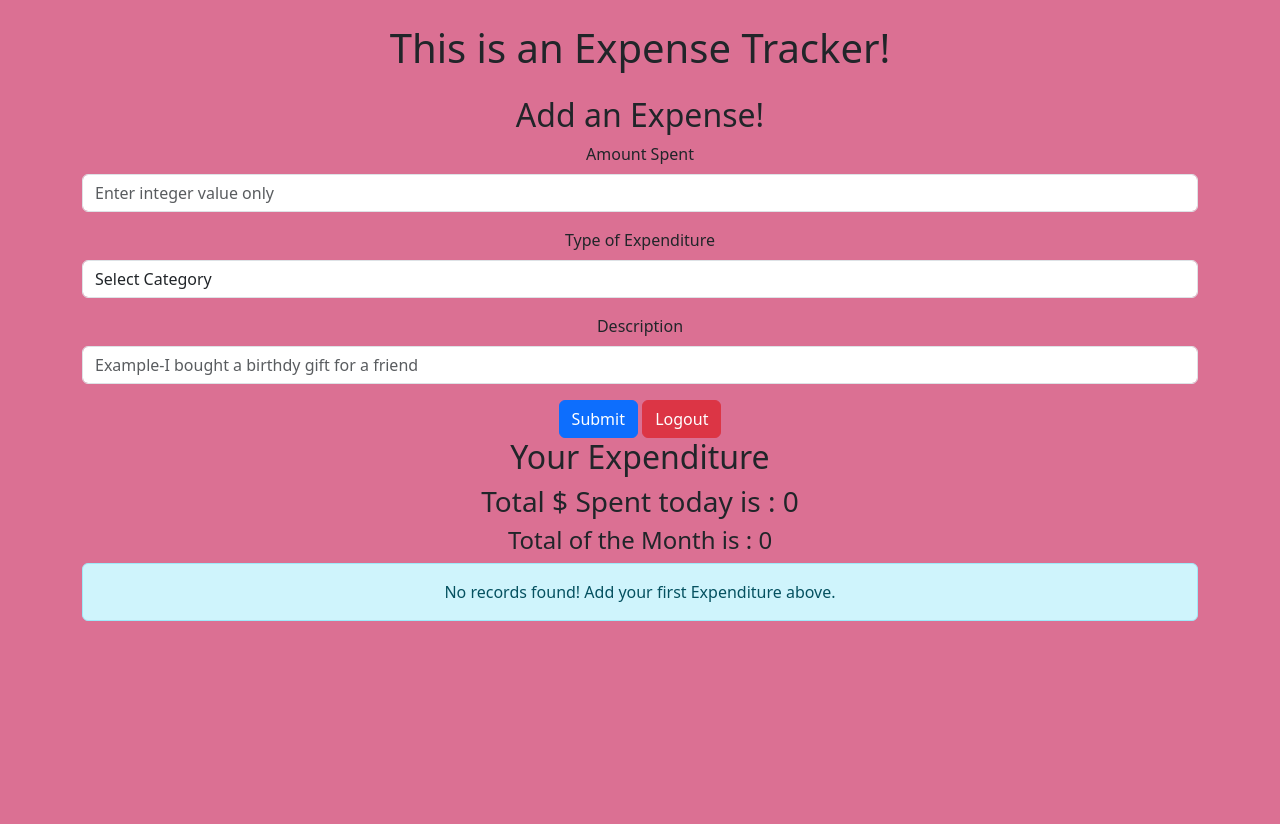
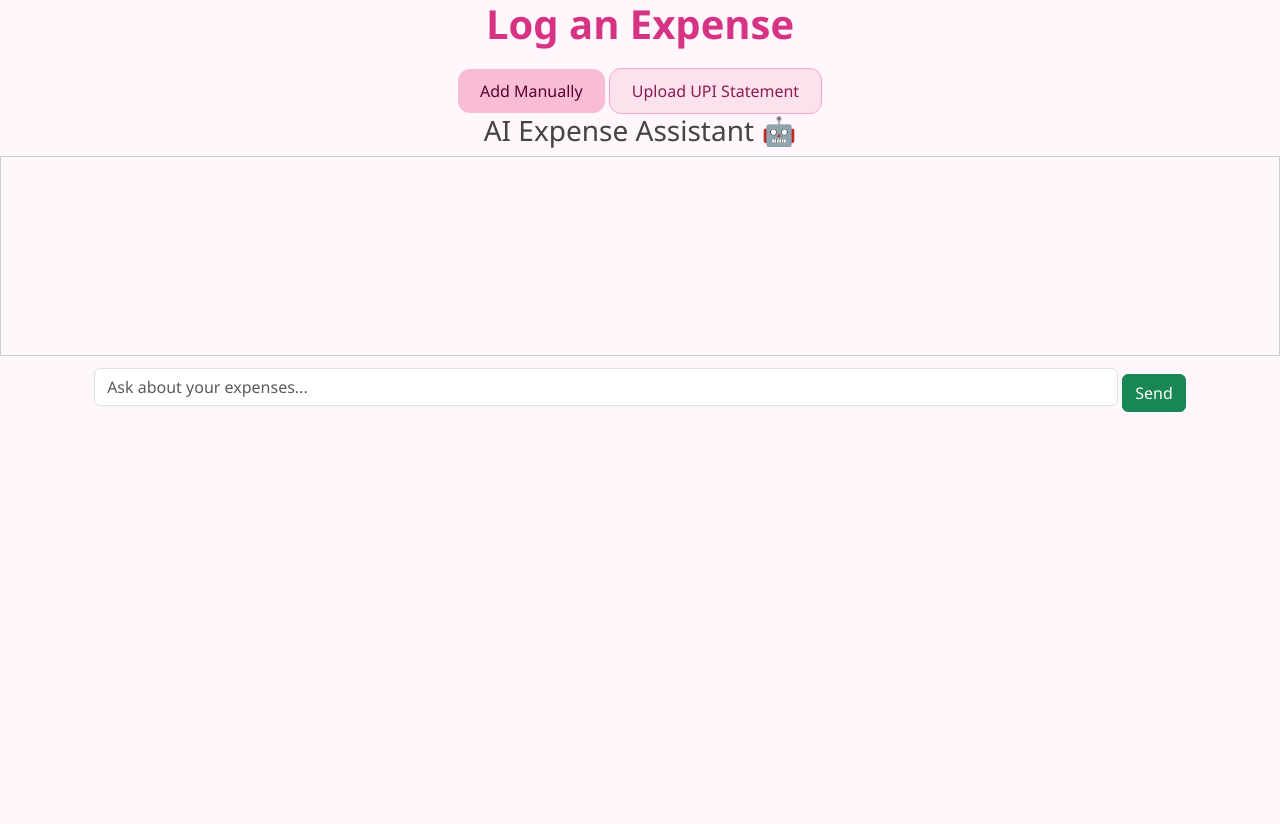
Before and after one commit to sanyaa06/Expense-Tracker, a Flask app: page /dashboard in a window 1280 px wide. After the commit the page ends 412 px from the top, so only its background shows below. Run offline with Flask 3, Linux system fonts and the light colour scheme; a user stored in the database is signed in.

Commit message:
Add AI chatbot

```diff
--- a/app.py
+++ b/app.py
@@ -1,106 +1,191 @@
-from flask import Flask, render_template, request, redirect, url_for, session, flash
+
+import csv
+from io import TextIOWrapper
+from flask import Flask, render_template, request, redirect, url_for, session, flash, jsonify
 from flask_sqlalchemy import SQLAlchemy
 from datetime import datetime, date
-from sqlalchemy import func
+from sqlalchemy import func, extract
 from werkzeug.security import generate_password_hash, check_password_hash
 from flask_restful import Api, Resource
-from flask_jwt_extended import (
-    JWTManager, create_access_token,
-    jwt_required, get_jwt_identity
-)
+from flask_jwt_extended import JWTManager, create_access_token, jwt_required, get_jwt_identity
+from dotenv import load_dotenv
+import os
+
+
+load_dotenv()
 
 
 app = Flask(__name__)
+app.secret_key = "supersecretkey"
 
-app.secret_key = "supersecretkey"
-app.config["JWT_SECRET_KEY"] = "jwt-secret-key"
 app.config["SQLALCHEMY_DATABASE_URI"] = "sqlite:///expense.db"
 app.config["SQLALCHEMY_TRACK_MODIFICATIONS"] = False
+app.config["JWT_SECRET_KEY"] = "jwt-secret-key"
 
 db = SQLAlchemy(app)
 api = Api(app)
 jwt = JWTManager(app)
 
-with app.app_context():
-    db.create_all()
 
+from transformers import pipeline
 
+classifier = pipeline(
+    "zero-shot-classification",
+    model="facebook/bart-large-mnli"
+)
 
-def expense_to_dict(expense):
-    return {
-        "id": expense.id,
-        "amount": expense.Amt,
-        "type": expense.Type,
-        "description": expense.Desc,
-        "date_time": expense.date_time.isoformat()
-    }
+INTENT_LABELS = [
+    "TOTAL_EXPENSE",
+    "CATEGORY_EXPENSE",
+    "MONTHLY_SUMMARY",
+    "SAVING_ADVICE",
+    "GENERAL_CHAT"
+]
+
+def get_intent_llm(message):
+    result = classifier(message, INTENT_LABELS)
+    return result["labels"][0]
 
 
 class User_Model(db.Model):
     __tablename__ = "users"
-
     id = db.Column(db.Integer, primary_key=True)
     username = db.Column(db.String(200), unique=True, nullable=False)
     password = db.Column(db.String(200), nullable=False)
-    created_at = db.Column(db.DateTime, default=datetime.utcnow)
 
     def set_password(self, password):
         self.password = generate_password_hash(password)
 
-    def __repr__(self):
-        return f"User {self.username}"
-
 
 class Expense_Model(db.Model):
     __tablename__ = "expenses"
-
     id = db.Column(db.Integer, primary_key=True)
     Amt = db.Column(db.Integer, nullable=False)
     Type = db.Column(db.String(200), nullable=False)
     Desc = db.Column(db.String(200), nullable=False)
     date_time = db.Column(db.DateTime, default=datetime.utcnow)
-
     user_id = db.Column(db.Integer, db.ForeignKey("users.id"), nullable=False)
 
-    def __repr__(self):
-        return f"Expense {self.id} - {self.Type}"
 
+with app.app_context():
+    db.create_all()
+
+
+def total_expense_this_month(user_id):
+    now = datetime.now()
+    return db.session.query(func.sum(Expense_Model.Amt)).filter(
+        Expense_Model.user_id == user_id,
+        extract("month", Expense_Model.date_time) == now.month,
+        extract("year", Expense_Model.date_time) == now.year
+    ).scalar() or 0
+
+
+def category_expense_this_month(user_id, category):
+    now = datetime.now()
+    return db.session.query(func.sum(Expense_Model.Amt)).filter(
+        Expense_Model.user_id == user_id,
+        Expense_Model.Type.ilike(f"%{category}%"),
+        extract("month", Expense_Model.date_time) == now.month,
+        extract("year", Expense_Model.date_time) == now.year
+    ).scalar() or 0
+
+@app.route("/chat", methods=["POST"])
+def chat():
+    if "user_id" not in session:
+        return jsonify({"reply": "Please login first"}), 401
+
+    data = request.get_json()
+    message = data.get("message", "")
+    user_id = session["user_id"]
+
+    intent = get_intent_llm(message)
+
+    session["last_intent"] = intent
+    session["last_message"] = message.lower()
+
+    if intent == "TOTAL_EXPENSE":
+        total = total_expense_this_month(user_id)
+        reply = f"Your total expense this month is ₹{total} 💸"
+
+    elif intent == "CATEGORY_EXPENSE":
+        categories = ["food", "travel", "shopping", "bills", "entertainment", "groceries"]
+        msg = message.lower()
+
+        category = next((c for c in categories if c in msg), None)
+
+        if not category:
+            reply = "Please mention a category like food, travel, shopping, etc."
+        else:
+            amount = category_expense_this_month(user_id, category)
+            reply = f"You spent ₹{amount} on {category} this month 🍽️"
+
+    elif intent == "SAVING_ADVICE":
+        reply = "You could save money by reducing impulse purchases and tracking subscriptions 🧠"
+
+    else:
+        reply = "I can help you analyze your expenses 😊"
+
+    return jsonify({"reply": reply})
 
 @app.route("/", methods=["GET", "POST"])
 def login():
     if request.method == "POST":
-        username = request.form["username"]
-        password = request.form["password"]
-
-        user = User_Model.query.filter_by(username=username).first()
-
-        if user and check_password_hash(user.password, password):
+        user = User_Model.query.filter_by(username=request.form["username"]).first()
+        if user and check_password_hash(user.password, request.form["password"]):
             session["user_id"] = user.id
             return redirect(url_for("dashboard"))
-        else:
-            flash("Invalid username or password")
+        flash("Invalid credentials")
+    return render_template("login.html")
 
-    return render_template("login.html")
+@app.route("/upload_upi", methods=["POST"])
+def upload_upi():
+    if "user_id" not in session:
+        return redirect(url_for("login"))
+
+
+    file=request.files["upi_file"]
+
+    if not file.filename.endswith(".csv"):
+        flash("Please upload a CSV file")
+        return redirect(url_for("dashboard"))
+
+    csv_file = TextIOWrapper(file, encoding="utf-8")
+    reader = csv.DictReader(csv_file)
+
+    for row in reader:
+        expense = Expense_Model(
+            Amt=int(float(row["Amount"])),
+            Type=row.get("Category", "Other"),
+            Desc=row.get("Description", "UPI Transaction"),
+            date_time=datetime.strptime(row["Date"], "%Y-%m-%d"),
+            user_id=session["user_id"]
+        )
+        db.session.add(expense)
+
+    db.session.commit()
+    flash("UPI transactions imported successfully!")
+    return redirect(url_for("dashboard"))
 
 
 @app.route("/register", methods=["GET", "POST"])
 def register():
     if request.method == "POST":
-        username = request.form["username"]
-        password = request.form["password"]
-
-        if User_Model.query.filter_by(username=username).first():
+        if User_Model.query.filter_by(username=request.form["username"]).first():
             flash("User already exists")
             return redirect(url_for("register"))
 
-        user = User_Model(username=username)
-        user.set_password(password)
+        user = User_Model(username=request.form["username"])
+        user.set_password(request.form["password"])
         db.session.add(user)
         db.session.commit()
+        return redirect(url_for("login"))
+    return render_template("register.html")
 
-        return redirect(url_for("login"))
 
-    return render_template("register.html")
+@app.route("/logout")
+def logout():
+    session.pop("user_id", None)
+    return redirect(url_for("login"))
 
 
 @app.route("/dashboard", methods=["GET", "POST"])
@@ -109,14 +194,10 @@ def dashboard():
         return redirect(url_for("login"))
 
     if request.method == "POST":
-        Amt = int(request.form["Amt"])
-        Type = request.form["Type"]
-        Desc = request.form["Desc"]
-
         expense = Expense_Model(
-            Amt=Amt,
-            Type=Type,
-            Desc=Desc,
+            Amt=int(request.form["Amt"]),
+            Type=request.form["Type"],
+            Desc=request.form["Desc"],
             user_id=session["user_id"]
         )
         db.session.add(expense)
@@ -145,102 +226,5 @@ def dashboard():
     )
 
 
-@app.route("/update/<int:id>", methods=["GET", "POST"])
-def update(id):
-    expense = Expense_Model.query.filter_by(id=id).first_or_404()
-
-    if request.method == "POST":
-        expense.Amt = int(request.form["Amt"])
-        expense.Type = request.form["Type"]
-        expense.Desc = request.form["Desc"]
-        db.session.commit()
-        return redirect(url_for("dashboard"))
-
-    return render_template("update.html", expense=expense)
-
-
-@app.route("/delete/<int:id>")
-def delete(id):
-    expense = Expense_Model.query.filter_by(id=id).first_or_404()
-    db.session.delete(expense)
-    db.session.commit()
-    return redirect(url_for("dashboard"))
-
-
-@app.route("/logout")
-def logout():
-    session.pop("user_id", None)
-    return redirect(url_for("login"))
-
-
-class ApiLogin(Resource):
-    def post(self):
-        data = request.get_json()
-        user = User_Model.query.filter_by(username=data["username"]).first()
-
-        if user and check_password_hash(user.password, data["password"]):
-            token = create_access_token(identity=user.id)
-            return {"access_token": token}, 200
-
-        return {"message": "Invalid credentials"}, 401
-
-
-class ExpenseListAPI(Resource):
-
-    @jwt_required()
-    def get(self):
-        user_id = get_jwt_identity()
-        expenses = Expense_Model.query.filter_by(user_id=user_id).all()
-        return [expense_to_dict(e) for e in expenses], 200
-
-    @jwt_required()
-    def post(self):
-        user_id = get_jwt_identity()
-        data = request.get_json()
-
-        expense = Expense_Model(
-            Amt=data["amount"],
-            Type=data["type"],
-            Desc=data["description"],
-            user_id=user_id
-        )
-        db.session.add(expense)
-        db.session.commit()
-
-        return expense_to_dict(expense), 201
-
-
-class ExpenseAPI(Resource):
-
-    @jwt_required()
-    def put(self, id):
-        user_id = get_jwt_identity()
-        expense = Expense_Model.query.filter_by(id=id, user_id=user_id).first_or_404()
-
-        data = request.get_json()
-        expense.Amt = data["amount"]
-        expense.Type = data["type"]
-        expense.Desc = data["description"]
-
-        db.session.commit()
-        return expense_to_dict(expense), 200
-
-    @jwt_required()
-    def delete(self, id):
-        user_id = get_jwt_identity()
-        expense = Expense_Model.query.filter_by(id=id, user_id=user_id).first_or_404()
-        db.session.delete(expense)
-        db.session.commit()
-        return {"message": "Deleted"}, 200
-
-
-api.add_resource(ApiLogin, "/api/login")
-api.add_resource(ExpenseListAPI, "/api/expenses")
-api.add_resource(ExpenseAPI, "/api/expenses/<int:id>")
-
-
-import os
-
 if __name__ == "__main__":
-    port = int(os.environ.get("PORT", 5000))
-    app.run(host="0.0.0.0", port=port)
+    app.run(port=5001, debug=True)
--- a/requirements.txt
+++ b/requirements.txt
@@ -15,3 +15,5 @@ typing_extensions==4.15.0
 blinker==1.9.0
 Flask==3.1.2
 Werkzeug==3.1.4
+python-dotenv
+requests
--- a/static/css/style.css
+++ b/static/css/style.css
@@ -1,35 +1,60 @@
-
-
-body{
-    background-color: palevioletred;
-    min-height: 100vh;
-}
-.login-bg{
-    background-color: bisque;
-}
-.login-card{
-    width: 100%;
-    max-width: 420px;
-    border-radius: 15px;
-    box-shadow: 0 15px 35px rgba(0,0,0,0.3);
-    border: none;
+/* ===== Global ===== */
+body {
+    background-color: #fff7fb; /* very light pink */
+    font-family: "Segoe UI", Tahoma, sans-serif;
+    color: #444;
 }
 
-.login-card h3{
-    color: hotpink;
-    font-weight: 700;
-
+/* Center container */
+.container {
+    max-width: 600px;
 }
 
-.login-card .btn-primary:hover{
-    background: #4f464f
+/* ===== Headings ===== */
+h1 {
+    color: #d63384; /* pastel pink */
+    font-weight: 600;
+    margin-bottom: 20px;
 }
 
-.login-card .btn-outline-secondary {
-    border-radius: 8px;
-    font-weight: 600;
+/* ===== Buttons ===== */
+button {
+    border-radius: 12px;
+    padding: 10px 22px;
+    font-weight: 500;
+    transition: all 0.25s ease;
 }
 
-.reg-bg{
-    background-color: beige;
+/* Manual Button */
+#manualBtn {
+    background-color: #f8bcd4;
+    border: none;
+    color: #5a0033;
 }
+
+#manualBtn:hover {
+    background-color: #f3a6c7;
+    transform: translateY(-2px);
+}
+
+/* Upload Button */
+#uploadBtn {
+    background-color: #fde2ee;
+    border: 1px solid #f3a6c7;
+    color: #8a1c52;
+}
+
+#uploadBtn:hover {
+    background-color: #f8bcd4;
+    transform: translateY(-2px);
+}
+
+/* ===== Sections ===== */
+#manualSec,
+#uploadSection {
+    background-color: #ffffff;
+    border-radius: 18px;
+    padding: 20px;
+    margin-top: 20px;
+    box-shadow: 0 8px 25px rgba(214, 51, 132, 0.08);
+}
--- a/templates/base.html
+++ b/templates/base.html
@@ -2,25 +2,58 @@
 <html lang="en">
 <head>
     <meta charset="UTF-8">
-    <meta name="viewport" content="width=device-width, initial-scale=1.0">
     <title>Expense Tracker</title>
 
-    <!-- Bootstrap CSS -->
+
     <link href="https://cdn.jsdelivr.net/npm/bootstrap@5.3.2/dist/css/bootstrap.min.css" rel="stylesheet">
+
+
     <link rel="stylesheet" href="{{ url_for('static', filename='css/style.css') }}">
-
 </head>
 
 <body>
-    <center>
-        <div class="container mt-4">
-            <h1>This is an Expense Tracker!</h1>
-        </div>
+<center>
+<div class="log-wrapper">
 
-        <div class="container mt-4">
-         {% block content %}
-         {% endblock %}
-        </div>
-    </center>
+    <h1 class="page-title">Log an Expense</h1>
+
+
+    <div class="action-buttons">
+        <button type="button" id="manualBtn">Add Manually</button>
+        <button type="button" id="uploadBtn">Upload UPI Statement</button>
+    </div>
+
+
+    <div type="button" id="manualSec" class="card" style="display:none;">
+        {% block manual_content %}{% endblock %}
+    </div>
+
+
+    <div type="button" id="uploadSection" class="card" style="display:none;">
+        {% block upload_content %}{% endblock %}
+    </div>
+
+</div>
+</center>
+
+<script>
+document.addEventListener("DOMContentLoaded", () => {
+    const manualBtn = document.getElementById("manualBtn");
+    const uploadBtn = document.getElementById("uploadBtn");
+    const manualSection = document.getElementById("manualSec");
+    const uploadSection = document.getElementById("uploadSection");
+
+    manualBtn.addEventListener("click", () => {
+        manualSection.style.display = "block";
+        uploadSection.style.display = "none";
+    });
+
+    uploadBtn.addEventListener("click", () => {
+        uploadSection.style.display = "block";
+        manualSection.style.display = "none";
+    });
+});
+</script>
+
 </body>
 </html>
--- a/templates/index.html
+++ b/templates/index.html
@@ -1,8 +1,8 @@
 {% extends 'base.html' %}
 
-{% block content %}
+{% block manual_content %}
    <h2>Add an Expense!</h2>
-     <form action="{{ url_for('dashboard') }}" method="POST">
+     <form action="{{ url_for('dashboard') }}" method="POST" id="addexpenseform">
        <div class="mb-3">
         <label for="Amt" class="form-label">Amount Spent</label>
         <input type="number" class="form-control" name="Amt" id="Amt" placeholder="Enter integer value only" aria-describedby="emailHelp">
@@ -65,5 +65,55 @@
   </tbody>
 </table>
   {% endif %}
+  <hr>
 
-{% endblock content %}
+</div>
+
+
+<h3>AI Expense Assistant 🤖</h3>
+
+<div id="chat-box" style="
+    border:1px solid #ccc;
+    padding:10px;
+    height:200px;
+    overflow-y:auto;
+    margin-bottom:10px;
+">
+</div>
+
+<input id="chat-input"
+       type="text"
+       placeholder="Ask about your expenses..."
+       class="form-control"
+       style="width:80%; display:inline-block;">
+
+<button class="btn btn-success mt-2" onclick="sendMessage()">Send</button>
+
+<script>
+async function sendMessage() {
+    const input = document.getElementById("chat-input");
+    const message = input.value.trim();
+    if (!message) return;
+
+    const chatBox = document.getElementById("chat-box");
+    chatBox.innerHTML += `<div><b>You:</b> ${message}</div>`;
+    input.value = "";
+
+    const res = await fetch("/chat", {
+        method: "POST",
+        headers: { "Content-Type": "application/json" },
+        body: JSON.stringify({ message })
+    });
+
+    const data = await res.json();
+    chatBox.innerHTML += `<div><b>Bot:</b> ${data.reply}</div>`;
+    chatBox.scrollTop = chatBox.scrollHeight;
+}
+</script>
+
+
+{% endblock manual_content %}
+
+{% block upload_content %}
+    {% include 'upload.html' %}
+{% endblock %}
--- /dev/null
+++ b/templates/upload.html
@@ -0,0 +1,15 @@
+<h2>Upload UPI Statement</h2>
+
+<form action="{{ url_for('upload_upi') }}" method="POST" enctype="multipart/form-data">
+    <input
+        type="file"
+        name="upi_file"
+        accept=".csv"
+        class="form-control mb-3"
+        required
+    >
+
+    <button type="submit" class="btn btn-dark">
+        Upload & Import
+    </button>
+</form>
```
Also changed, not shown: intent.py (added, +20 -0 lines), templates/manual.html (added, +24 -0 lines), templates/update.html (+27 -11 lines), instance/expense.db, 1 other file.
